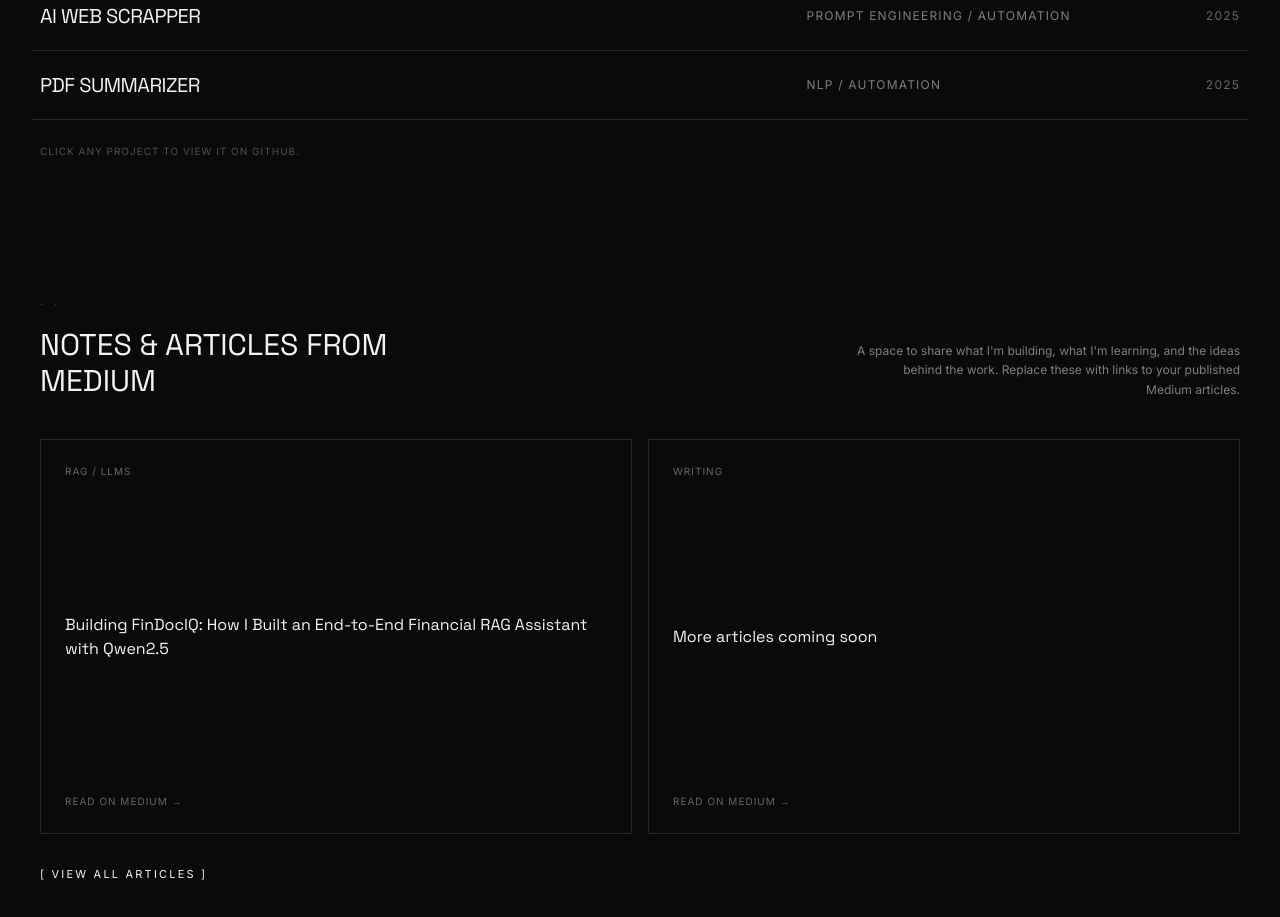
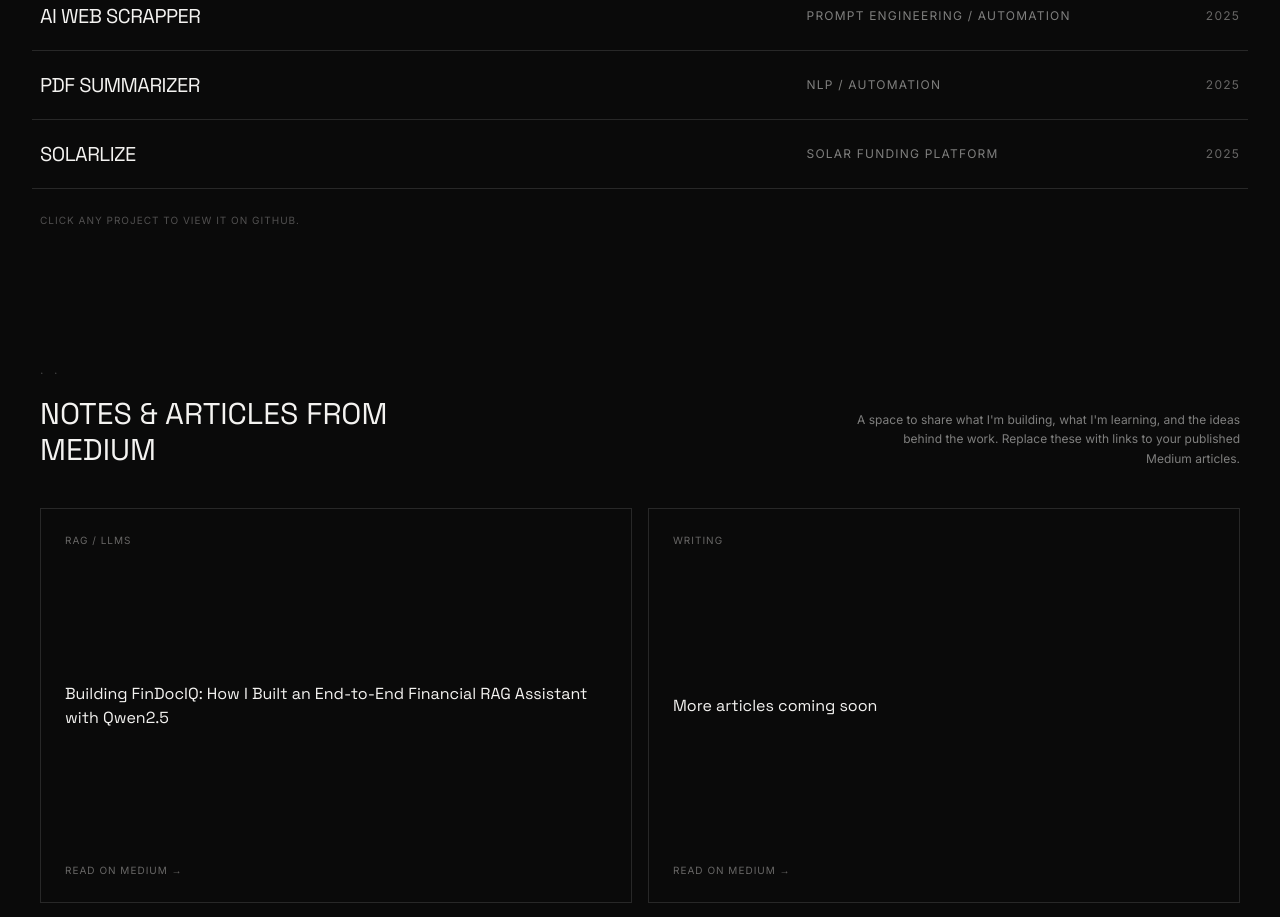
Before and after one commit to Harshal19t/Portfolio-Website, a React (Vite) app: page / in a window 1280 px wide. Shown: the part 1940-2857 px from the top of the page. Built offline with nearby package versions, Linux system fonts and the light colour scheme.

Commit message:
Content updation

```diff
--- a/src/data/content.js
+++ b/src/data/content.js
@@ -63,6 +63,12 @@ export const projects = [
     year: '2025',
     href: 'https://github.com/Harshal19t/PDF_Summarizer',
   },
+  {
+    name: 'Solarlize',
+    role: 'Solar Funding Platform',
+    year: '2025',
+    href: 'https://github.com/Harshal19t/Solarlize-Solar_Funding',
+  },
 ];
 
 export const collage = [
```
